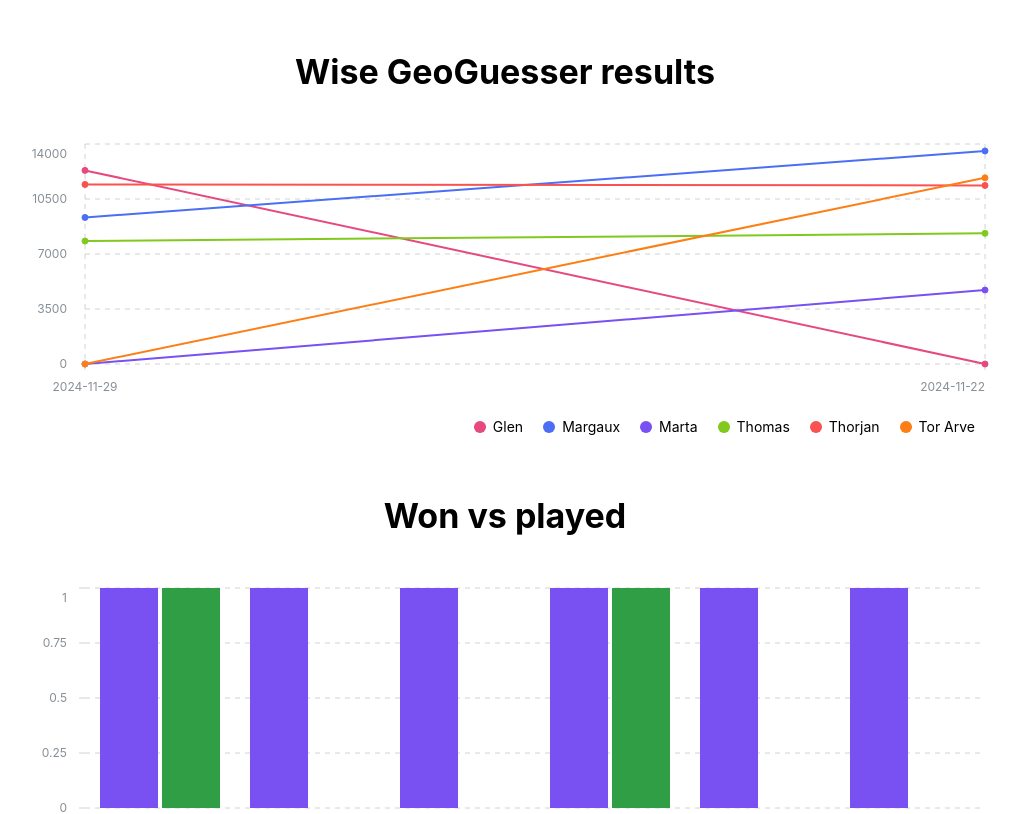
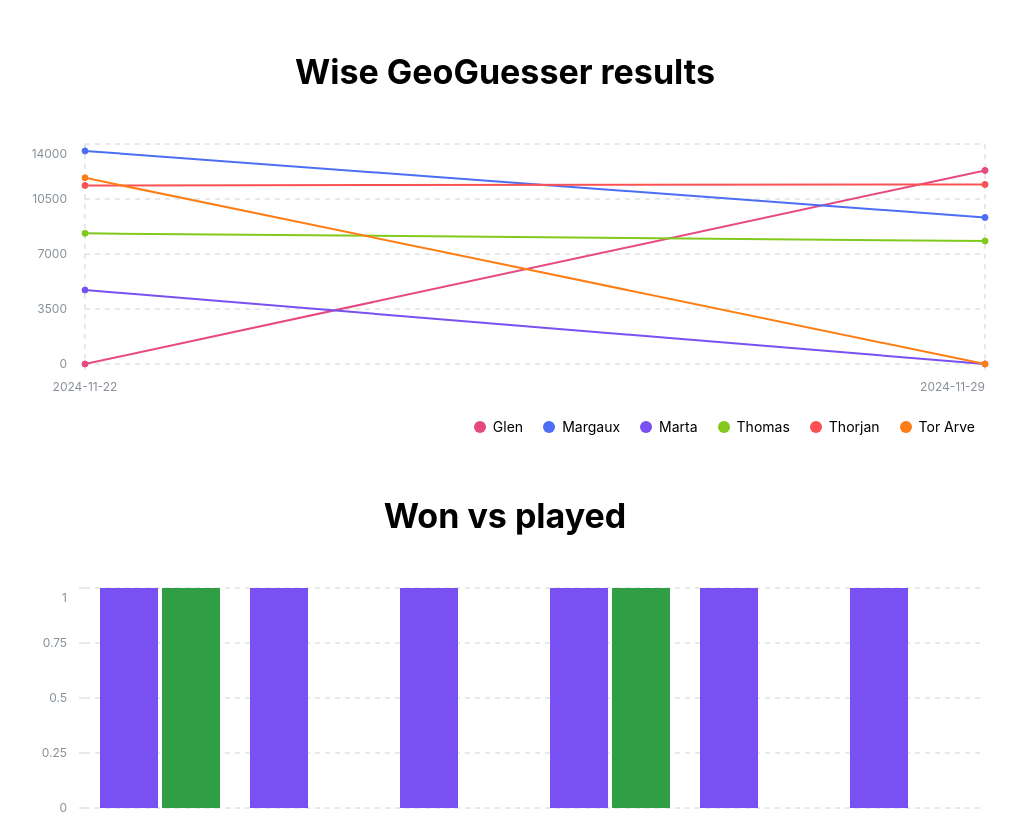
Before and after one commit to glensorbo/wise-geoguessr, a React (Vite) app: page / in a window 1280 px wide. Shown: the top 814 px of the page, without its empty margins (135-1155 px from the left). Built offline with nearby package versions, Linux system fonts and the light colour scheme.

Commit message:
sort first chart

```diff
--- a/src/pages/Home.page.tsx
+++ b/src/pages/Home.page.tsx
@@ -10,7 +10,7 @@ export const HomePage = () => {
       <LineChart
         h={300}
         w="75%"
-        data={data}
+        data={data.toSorted((a, b) => new Date(a.date).getTime() - new Date(b.date).getTime())}
         dataKey="date"
         curveType="natural"
         tickLine="x"
```
